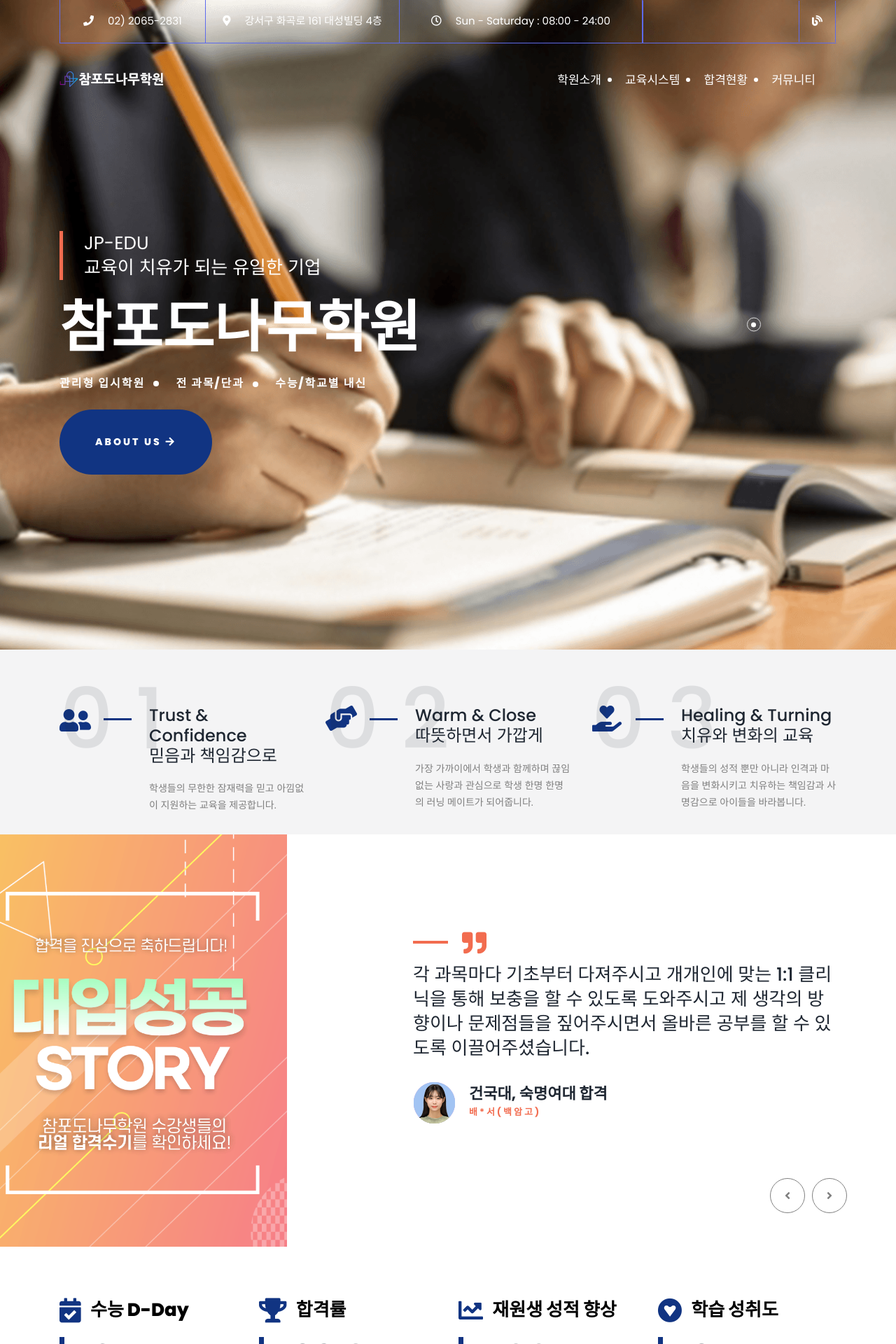
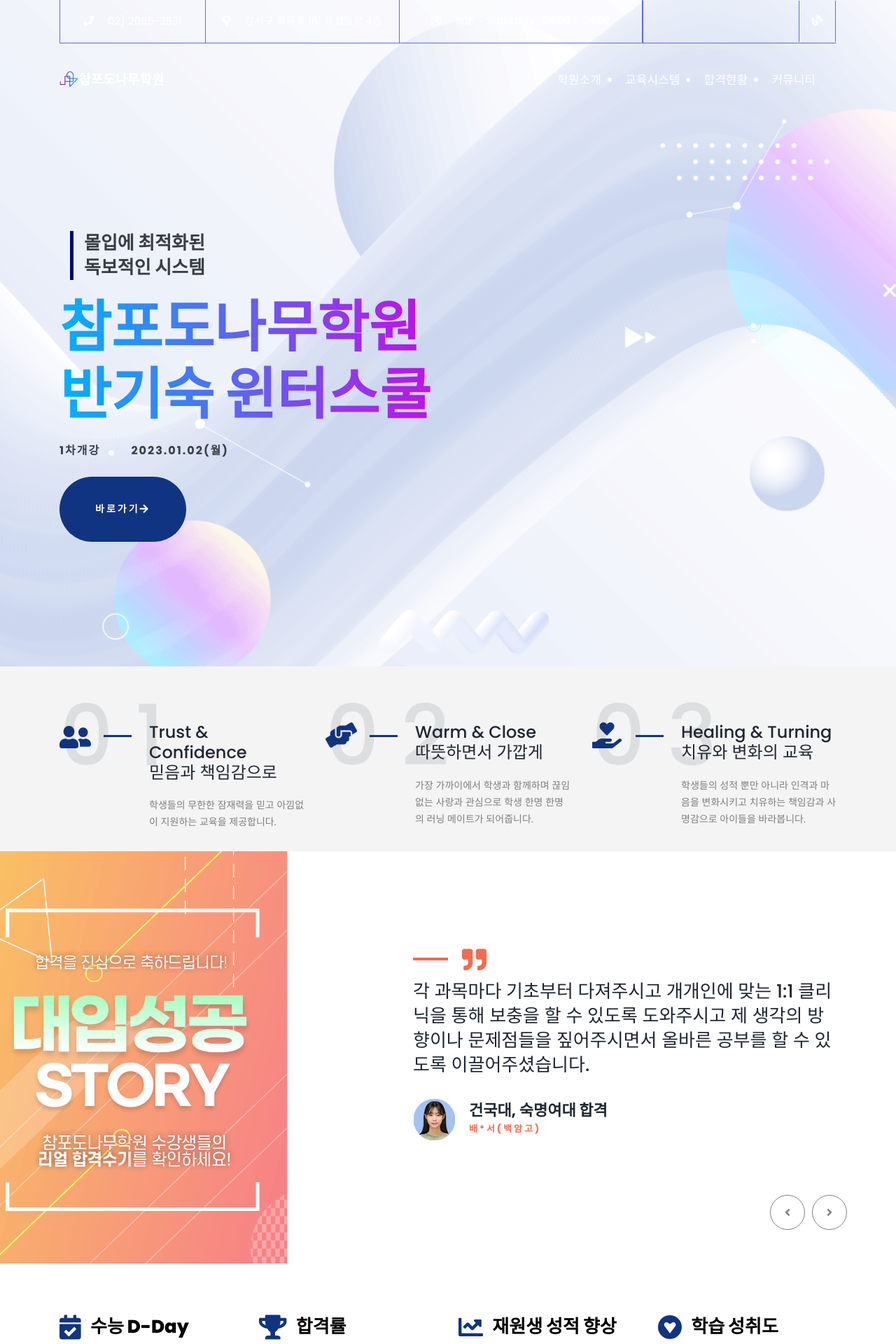
Before and after one commit to podonamu-edu/podonamu-edu.github.io, a Jekyll site: the page built from index.html, in a window 1280 px wide. Shown: the top 1920 px of the page at 70% size. Built offline with Jekyll 4.4.1, drawn with Linux system fonts in a browser that asks for light colours; some web fonts are replaced.

Commit message:
winter school ads added

```diff
--- a/_includes/hero_area.html
+++ b/_includes/hero_area.html
@@ -1,26 +1,52 @@
 <!--======  HERO PART START ======-->
 <section class="hero-area hero-carousel-active" id="home">
+    <div class="single-hero-area hero-bg-4 bg_cover" data-scroll-area="true" style="margin-bottom:-100px;" >
+        <div class="container">
+            <div class="row" >
+                <div class="col-lg-7 hero-gradient-text" >
+                    <div class="hero-area-content">
+                        <p class="hero-para hero-para-2" style=" color: #393e46;font-weight: bold;">몰입에 최적화된<br>
+                        독보적인 시스템</p>
+                        <h1 class="hero-heading">
+                            <span>참포도나무학원</span><br/><span>반기숙 윈터스쿨</span>
+                        </h1>
+                        <div class="hero-area-menu">
+                            <ul>
+                                <li><a href="#" style="font-weight: 900;color:#393e46;font-weight: bold;" data-toggle="modal" data-target="#p1">1차개강</a></li>
+                                <li><a href="#" style="font-weight: 900;color:#393e46;font-weight: bold;">2023.01.02(월)</a></li>
+                                <!-- <li><a href="#" style="font-weight: 900;"><span>2차 개강</a></span></li>
+                                <li><a href="#" style="font-weight: 900;"><span>2021.01.02(월)</a></span></li> -->
+                            </ul>
+                        </div>
+                        <a href="https://blog.naver.com/champodonamu_edu/222905794068" class="btn hero-btn">바로가기<i class="fa fa-arrow-right"></i></a>
+                    </div>
+                </div>
+            </div>
+        </div>
+
+    </div>
     <div class="single-hero-area hero-bg-2 bg_cover" data-scroll-area="true">
         <div class="container">
             <div class="row">
                 <div class="col-lg-7">
                     <div class="hero-area-content">
                         <p class="hero-para">JP-EDU<br>
-                            교육이 치유가 되는 유일한 기업</p>
+                        교육이 치유가 되는 유일한 기업</p>
                         <h1 class="hero-heading">
-                            참포도나무학원
+                        참포도나무학원
                         </h1>
                         <div class="hero-area-menu">
                             <ul>
-                                <li><a href="#" style="font-weight: 900;" data-toggle="modal" data-target="#p1">관리형 입시학원</a></li>
-                                <li><a href="#" style="font-weight: 900;">전 과목/단과</a></li>
-                                <li><a href="#" style="font-weight: 900;">수능/학교별 내신</a></li>
+                            <li><a href="#" style="font-weight: 900;" data-toggle="modal" data-target="#p1">관리형 입시학원</a></li>
+                            <li><a href="#" style="font-weight: 900;">전 과목/단과</a></li>
+                            <li><a href="#" style="font-weight: 900;">수능/학교별 내신</a></li>
                             </ul>
                         </div>
                         <a href="/intro/introduction.html" class="btn hero-btn">About US <i class="fa fa-arrow-right"></i></a>
                     </div>
                 </div>
             </div>
+            <br/>
         </div>
     </div>
 </section>
--- a/assets/css/style.css
+++ b/assets/css/style.css
@@ -608,20 +608,45 @@
    03. HERO css
 ----------------------------------------*/
 
-.hero-bg-1{
+.hero-bg-1 {
     /* background: url(../images/hero/main1.png); */
     background: url(../images/intro/banner1.png);
     background-color: #ddd;
 }
-.hero-bg-2{
+.hero-bg-2 {
     /* background: url(../images/hero/2.jpg); */
     background: url(../images/intro/banner1.png);
     background-color: #ddd;
 }
-.hero-bg-3{
+.hero-bg-3 {
   background: url(../images/hero/3.jpg);
   background-color: #ddd;
 }
+.hero-bg-4 {
+    background: url(../images/hero/winter_school.png);
+    background-color: #ddd;
+}
+
+
+.hero-gradient-text {
+    display: inline-block;
+    /* margin: 50px auto 0; */
+    /* padding: 10px 25px; */
+    /* font-family: 'Roboto', sans-serif; */
+    /* background: #fff; */
+    /* font-size: 20px;
+    font-weight: 700; */
+    /* text-align: center;
+    cursor: pointer; */
+    user-select: none;
+}
+
+.hero-gradient-text span {
+    background: linear-gradient(to right, #00b1ff , #be13e8);
+    -webkit-background-clip: text;
+    -webkit-text-fill-color: transparent;
+}
+
 
 .single-hero-area {
     position: relative;
@@ -656,6 +681,8 @@
     z-index: 1;
     padding-left: 35px;
   }
+
+
   .hero-para:before {
     position: absolute;
     width: 5px;
@@ -665,6 +692,16 @@
     background: #f26c4f;
     content: '';
   }
+
+  .hero-para-2 {
+    color:white;
+  }
+
+  .hero-para-2::before {
+    background: navy;
+    left: 15px;
+  }
+
   .hero-heading {
     font-size: 80px;
     font-weight: 800;
```
Also changed, not shown: assets/images/hero/winter_school.png (added).
